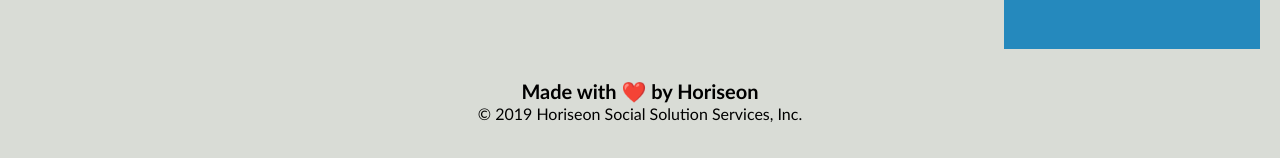
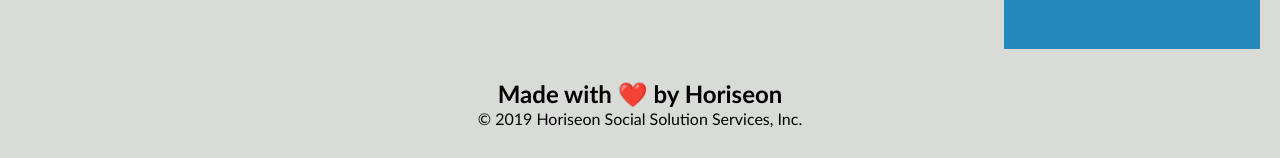
Before and after one commit to RRCIII/Code-Refactor, a plain HTML site: page index.HTML in a window 1280 px wide. Shown: the part 1870-2028 px from the top of the page. Drawn offline with Linux system fonts and the light colour scheme.

Commit message:
redacted font-size code from footer

```diff
--- a/assets/css/style.css
+++ b/assets/css/style.css
@@ -184,7 +184,3 @@ p {
     font-family: 'Trebuchet MS', 'Lucida Sans Unicode', 'Lucida Grande', 'Lucida Sans', Arial, sans-serif;
     text-align: center;
 }
-
-.footer h2 {
-    font-size: 20px;
-}
```
